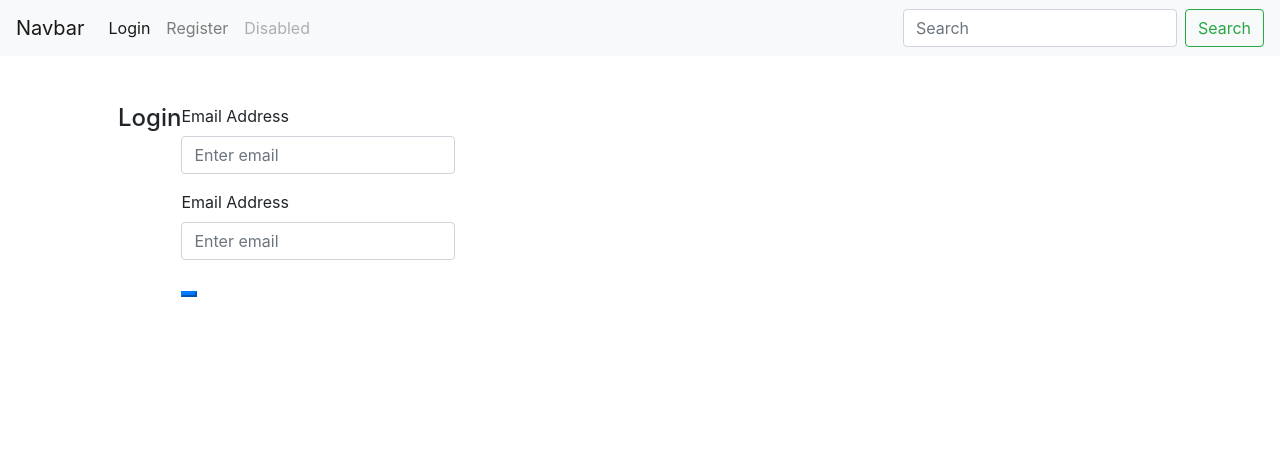
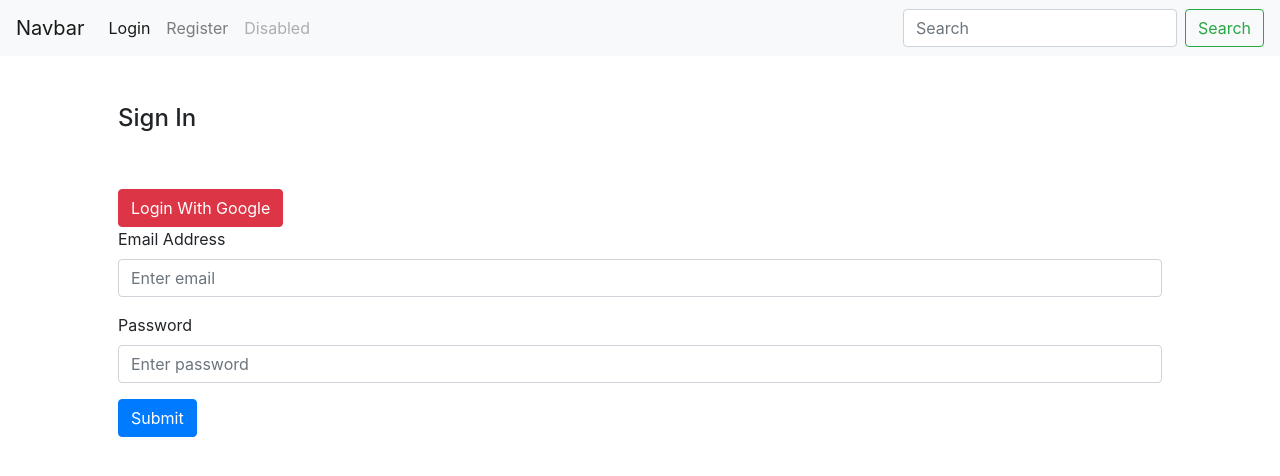
Before and after one commit to sdshah09/Social-Media-Blog-App, a React (Create React App) app in the folder gql/client/: page /login in a window 1280 px wide. Shown: the top 476 px of the page. Built offline with nearby package versions, Linux system fonts and the light colour scheme; no server answers.

Commit message:
added google login feature

```diff
--- a/gql/client/src/components/Nav.js
+++ b/gql/client/src/components/Nav.js
@@ -1,7 +1,21 @@
-import React from "react";
-import { Link } from "react-router-dom";
+import React, { Fragment, useContext } from "react";
+import { Link, useNavigate } from "react-router-dom";
+import { auth } from "../firebase";
+import { AuthContext } from "../context/authContext";
+const Nav = () => {
+  const { state, dispatch } = useContext(AuthContext);
+  let navigate = useNavigate();
+  const { user } = state;
 
-const Nav = () => {
+  const logout = async () => {
+    await auth.signOut();
+    dispatch({
+      type: "LOGGED_IN_USER",
+      payload: null,
+    });
+    navigate("/login");
+  };
+
   return (
     <nav className="navbar navbar-expand-lg navbar-light bg-light">
       <Link className="navbar-brand" to="/">
@@ -21,6 +35,9 @@ const Nav = () => {
 
       <div className="collapse navbar-collapse" id="navbarSupportedContent">
         <ul className="navbar-nav mr-auto">
+          {!user && (
+            <Fragment>
+              {" "}
               <li className="nav-item active">
                 <Link className="nav-link" to="/login">
                   Login <span className="sr-only">(current)</span>
@@ -31,10 +48,17 @@ const Nav = () => {
                   Register
                 </Link>
               </li>
+            </Fragment>
+          )}
+          {user && (
             <li className="nav-item">
-            <a className="nav-link disabled" href="#">
-              Disabled
-            </a>
+              <button onClick={logout} className="nav-link btn btn-link">
+                Logout
+              </button>
+            </li>
+          )}
+          <li className="nav-item">
+            <span className="nav-link disabled">Disabled</span>
           </li>
         </ul>
         <form className="form-inline my-2 my-lg-0">
--- a/gql/client/src/context/authContext.js
+++ b/gql/client/src/context/authContext.js
@@ -1,5 +1,5 @@
-import React, { createContext, useReducer } from "react";
-
+import React, { createContext, useReducer, useEffect } from "react";
+import {auth} from '../firebase'
 //reducer
 const firebaseReducer = (state, action) => {
     switch (action.type) {
@@ -25,6 +25,30 @@ const AuthContext = createContext()
  */
 const AuthProvider = ({ children }) => {
     const [state, dispatch] = useReducer(firebaseReducer, initialState);
+
+    useEffect(()=>{
+        const unsubscribe = auth.onAuthStateChanged(async user=>{
+            if(user){
+                const idTokenResult = await user.getIdTokenResult();
+                dispatch({
+                    type:'LOGGED_IN_USER',
+                    payload: { email: user.email, token: idTokenResult.token }
+
+                })
+            }
+            else{
+                dispatch({
+                    type:'LOGGED_IN_USER',
+                    payload: null
+
+                })
+
+            }
+        })
+        //cleanup
+        return () => unsubscribe();
+    },[])
+
     const value = { state, dispatch }
     return <AuthContext.Provider value={value}>
         {children}
--- a/gql/client/src/firebase.js
+++ b/gql/client/src/firebase.js
@@ -1,6 +1,6 @@
 // src/firebaseConfig.js
 import { initializeApp } from "firebase/app";
-import { getAuth, GoogleAuthProvider } from "firebase/auth";
+import { getAuth, GoogleAuthProvider,signInWithPopup } from "firebase/auth";
 
 // Your web app's Firebase configuration
 const firebaseConfig = {
--- a/gql/client/src/pages/auth/CompleteRegistration.js
+++ b/gql/client/src/pages/auth/CompleteRegistration.js
@@ -1,42 +1,54 @@
-import React, { useState, useEffect } from "react";
+import React, { useState, useEffect, useContext } from "react";
 import { getAuth, signInWithEmailLink, updatePassword } from "firebase/auth";
 import { toast } from "react-toastify";
 import { useNavigate } from "react-router-dom";
+import { AuthContext } from "../../context/authContext";
 
 const CompleteRegistration = () => {
-  const [email, setEmail] = useState('');
-  const [password, setPassword] = useState('');
+  const { dispatch } = useContext(AuthContext);
+  const [email, setEmail] = useState("");
+  const [password, setPassword] = useState("");
   const [loading, setLoading] = useState(false);
   const navigate = useNavigate();
-  const auth = getAuth();  // Get the Firebase Auth instance
+  const auth = getAuth(); // Get the Firebase Auth instance
 
   useEffect(() => {
-    setEmail(window.localStorage.getItem("emailForRegistration") || '');
+    setEmail(window.localStorage.getItem("emailForRegistration") || "");
   }, []);
 
   const handleSubmit = async (e) => {
     e.preventDefault();
     setLoading(true);
     if (!email || !password) {
-      toast.error('Email and password are required');
+      toast.error("Email and password are required");
       setLoading(false);
       return;
     }
 
     try {
       // Complete the sign-in
-      const result = await signInWithEmailLink(auth, email, window.location.href);
+      const result = await signInWithEmailLink(
+        auth,
+        email,
+        window.location.href
+      );
       if (result.user) {
         // Now update the password
         await updatePassword(result.user, password);
-        window.localStorage.removeItem('emailForRegistration');  // Clean up local storage
-        toast.success('Registration complete and password set!');
-        navigate('/login');  // Redirect to home or another route
+        window.localStorage.removeItem("emailForRegistration"); // Clean up local storage
+        toast.success("Registration complete and password set!");
+        const idTokenResult = await result.user.getIdTokenResult();
+        dispatch({
+          type: "LOGGED_IN_USER",
+          payload: { email: result.user.email, token: idTokenResult.token },
+        });
+
+        navigate("/"); // Redirect to home or another route
       } else {
-        throw new Error('Failed to complete registration');
+        throw new Error("Failed to complete registration");
       }
     } catch (error) {
-      console.error('Registration error:', error);
+      console.error("Registration error:", error);
       toast.error(error.message);
       setLoading(false);
     }
@@ -44,7 +56,11 @@ const CompleteRegistration = () => {
 
   return (
     <div className="container p-5">
-      {loading ? <h4 className="text-danger">Loading...</h4> : <h4>Complete Registration</h4>}
+      {loading ? (
+        <h4 className="text-danger">Loading...</h4>
+      ) : (
+        <h4>Complete Registration</h4>
+      )}
       <form onSubmit={handleSubmit}>
         <div className="form-group">
           <label>Email Address</label>
@@ -68,7 +84,10 @@ const CompleteRegistration = () => {
             disabled={loading}
           />
         </div>
-        <button className="btn btn-raised btn-primary" disabled={!email || loading}>
+        <button
+          className="btn btn-raised btn-primary"
+          disabled={!email || loading}
+        >
           Submit
         </button>
       </form>
--- a/gql/client/src/pages/auth/Login.js
+++ b/gql/client/src/pages/auth/Login.js
@@ -1,13 +1,69 @@
-import React, {useState} from "react";
+import React, { useState, useContext } from "react";
+import { getAuth, signInWithEmailAndPassword, signInWithPopup } from "firebase/auth";
+import { toast } from "react-toastify";
+import { auth, googleAuthProvider } from "../../firebase";
+import { AuthContext } from "../../context/authContext";
+import { useNavigate } from "react-router-dom";
 
 const Login = () => {
+  const { dispatch } = useContext(AuthContext);
+  const navigate = useNavigate();
+
   const [email, setEmail] = useState("");
+  const [password, setPassword] = useState("");
   const [loading, setLoading] = useState(false);
-  const handleSubmit = () => {};
+
+  const handleSubmit = async (e) => {
+    e.preventDefault();
+    setLoading(true);
+
+    try {
+      const authInstance = getAuth();
+      const result = await signInWithEmailAndPassword(authInstance, email, password);
+      const { user } = result;
+      const idTokenResult = await user.getIdTokenResult();
+      dispatch({
+        type: "LOGGED_IN_USER",
+        payload: { email: user.email, token: idTokenResult.token },
+      });
+
+      console.log("User signed in: ", user);
+      toast.success("Sign-in successful!");
+      setLoading(false);
+      navigate("/");
+    } catch (error) {
+      console.error("Error during sign-in: ", error);
+      toast.error("Failed to sign in: " + error.message);
+      setLoading(false);
+    }
+  };
+
+  const googleLogin = async () => {
+    try {
+      const authInstance = getAuth();
+      const result = await signInWithPopup(authInstance, googleAuthProvider);
+      const { user } = result;
+      const idTokenResult = await user.getIdTokenResult();
+      dispatch({
+        type: "LOGGED_IN_USER",
+        payload: { email: user.email, token: idTokenResult.token },
+      });
+
+      console.log("User signed in with Google: ", user);
+      toast.success("Google sign-in successful!");
+      navigate("/");
+    } catch (error) {
+      console.error("Error during Google sign-in: ", error);
+      toast.error("Failed to sign in with Google: " + error.message);
+    }
+  };
+
   return (
-    <div className="container">
-      <div className="row p-5">
-        <h4>Login</h4>
+    <div className="container p-5">
+      {loading ? <h4>Loading...</h4> : <h4>Sign In</h4>}
+      <button onClick={googleLogin} className="btn btn-raised btn-danger mt-5">
+        Login With Google
+      </button>
       <form onSubmit={handleSubmit}>
         <div className="form-group">
           <label>Email Address</label>
@@ -21,20 +77,20 @@ const Login = () => {
           />
         </div>
         <div className="form-group">
-            <label>Email Address</label>
+          <label>Password</label>
           <input
-              type="email"
-              value={email}
-              onChange={(e) => setEmail(e.target.value)}
+            type="password"
+            value={password}
+            onChange={(e) => setPassword(e.target.value)}
             className="form-control"
-              placeholder="Enter email"
+            placeholder="Enter password"
             disabled={loading}
           />
         </div>
-
-          <button className="btn=btn-raised btn-primary"></button>
+        <button className="btn btn-raised btn-primary" disabled={loading}>
+          Submit
+        </button>
       </form>
-      </div>
     </div>
   );
 };
--- a/gql/client/src/pages/auth/Register.js
+++ b/gql/client/src/pages/auth/Register.js
@@ -18,6 +18,8 @@ const Register = () => {
 
     try {
       const result = await sendSignInLinkToEmail(auth, email, config); // sendSignInLinkToEmail expects authInstance, email, config
+      // Sends a sign-in email link to the user with the specified email.
+
       console.log("result is: ", result);
       toast.success(`Sent Email to ${email} to complete your registration`);
       window.localStorage.setItem("emailForRegistration", email);
```
Also changed, not shown: 1 other file (tests, documents, lock files or other folders). Lines whose indentation alone changed are shown as unchanged.
